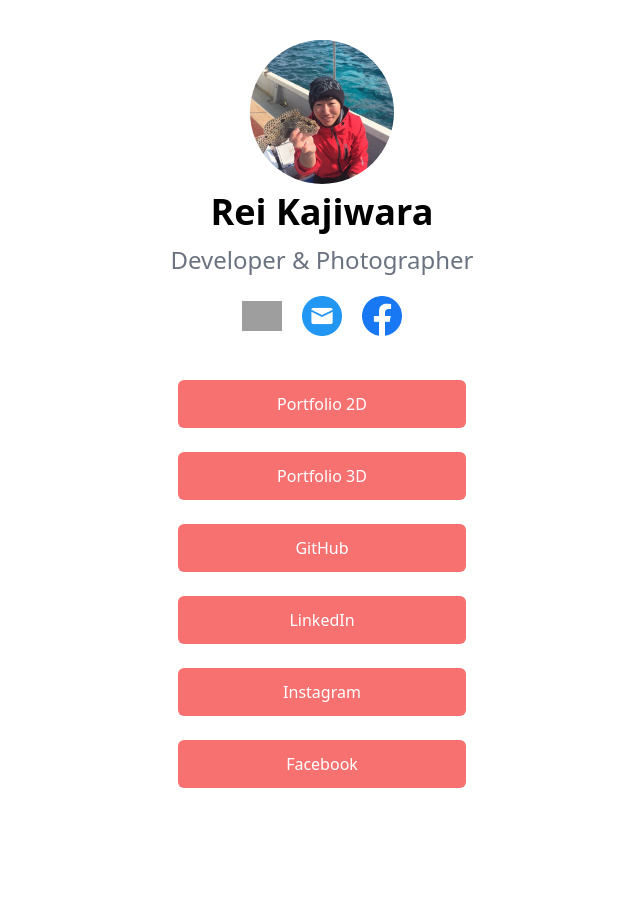
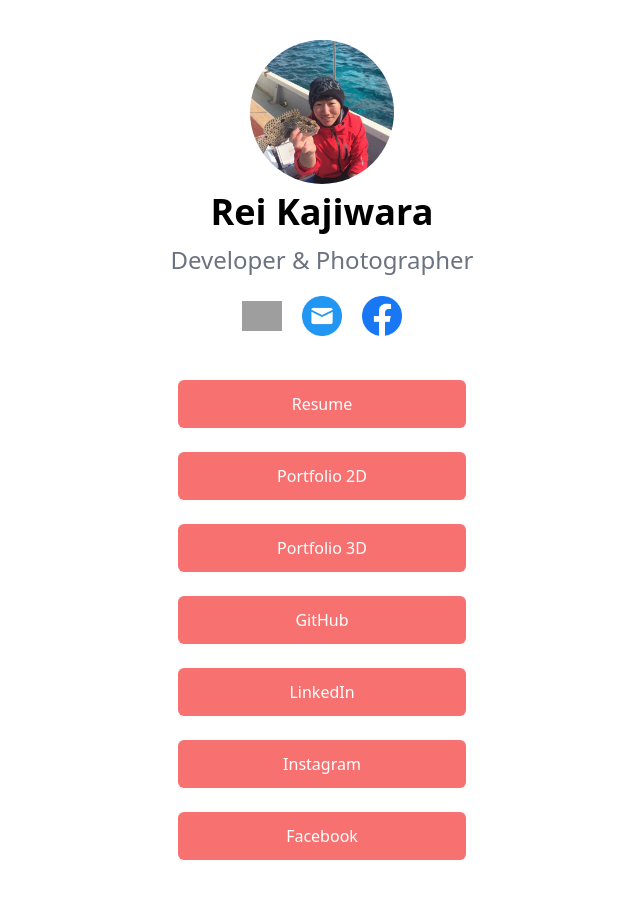
Before and after one commit to rei-kaji/portfolio-links, a React (Vite) app: page / in a window 1280 px wide. Shown: the top 898 px of the page, without its empty margins (318-958 px from the left). Before the commit the page ends 840 px from the top, so only its background shows below. Built offline with nearby package versions, Linux system fonts and the light colour scheme; grey boxes are pictures that could not be loaded.

Commit message:
Update: links

```diff
--- a/src/App.jsx
+++ b/src/App.jsx
@@ -3,6 +3,10 @@
 
 const App = () => {
   const links = [
+    {
+      name: "Resume",
+      url: "https://drive.google.com/file/d/1CcOUzqTTkOWxRv5vusTS6SXdMLcuSllG/view?usp=sharing",
+    },
     {
       name: "Portfolio 2D",
       url: "https://rei-portfolio-2d.netlify.app/",
```
